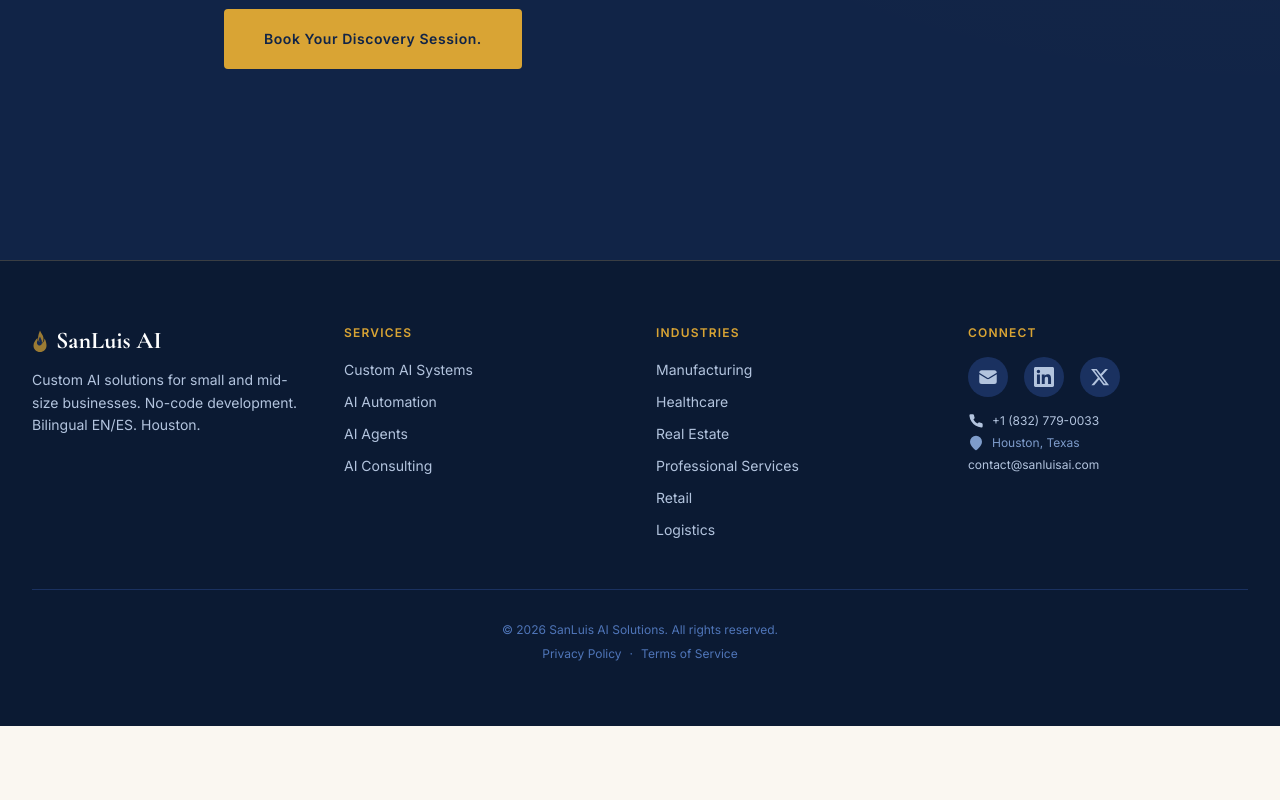
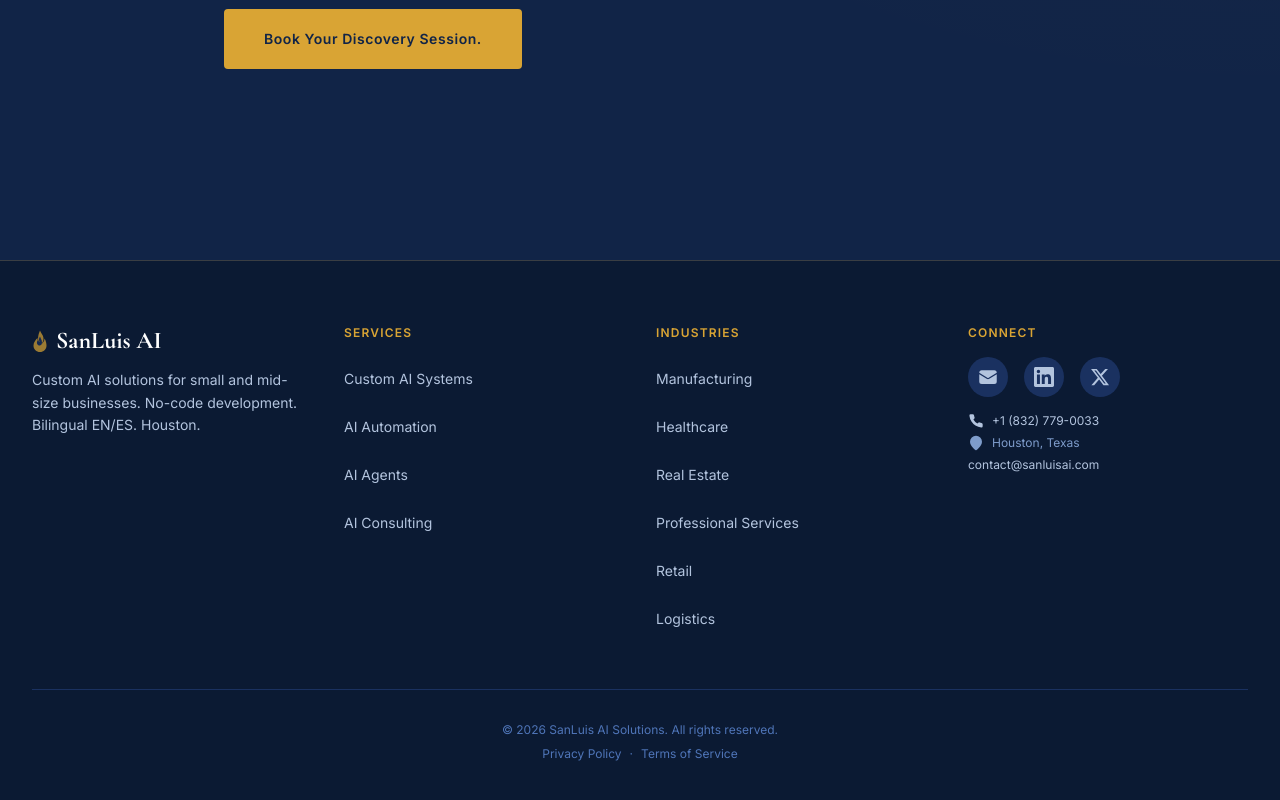
Before and after one commit to SanLuis-AI-Solutions/sanluisai-portfolio, a Next.js app: page / in a window 1280 px wide. Shown: the part 8742-9542 px from the top of the page. Before the commit the page ends 9468 px from the top, so only its background shows below. Built offline with nearby package versions, Linux system fonts and the light colour scheme.

Commit message:
style(design): FINDING-002 — add min-h-[44px] to footer links for touch target accessibility

```diff
--- a/components/Footer.tsx
+++ b/components/Footer.tsx
@@ -71,11 +71,11 @@ export default function Footer() {
           </div>
           <div>
             <h4 className="font-sans text-xs font-semibold uppercase tracking-widest text-gold-600 mb-4">Services</h4>
-            <ul className="space-y-2">{links.map(l => (<li key={l.label}><a href={l.href} className="font-sans text-sm text-navy-300 hover:text-white transition-colors duration-200">{l.label}</a></li>))}</ul>
+            <ul className="space-y-1">{links.map(l => (<li key={l.label}><a href={l.href} className="font-sans text-sm text-navy-300 hover:text-white transition-colors duration-200 min-h-[44px] flex items-center">{l.label}</a></li>))}</ul>
           </div>
           <div>
             <h4 className="font-sans text-xs font-semibold uppercase tracking-widest text-gold-600 mb-4">Industries</h4>
-            <ul className="space-y-2">{industries.map(l => (<li key={l.label}><a href={l.href} className="font-sans text-sm text-navy-300 hover:text-white transition-colors duration-200">{l.label}</a></li>))}</ul>
+            <ul className="space-y-1">{industries.map(l => (<li key={l.label}><a href={l.href} className="font-sans text-sm text-navy-300 hover:text-white transition-colors duration-200 min-h-[44px] flex items-center">{l.label}</a></li>))}</ul>
           </div>
           <div>
             <h4 className="font-sans text-xs font-semibold uppercase tracking-widest text-gold-600 mb-4">Connect</h4>
```
